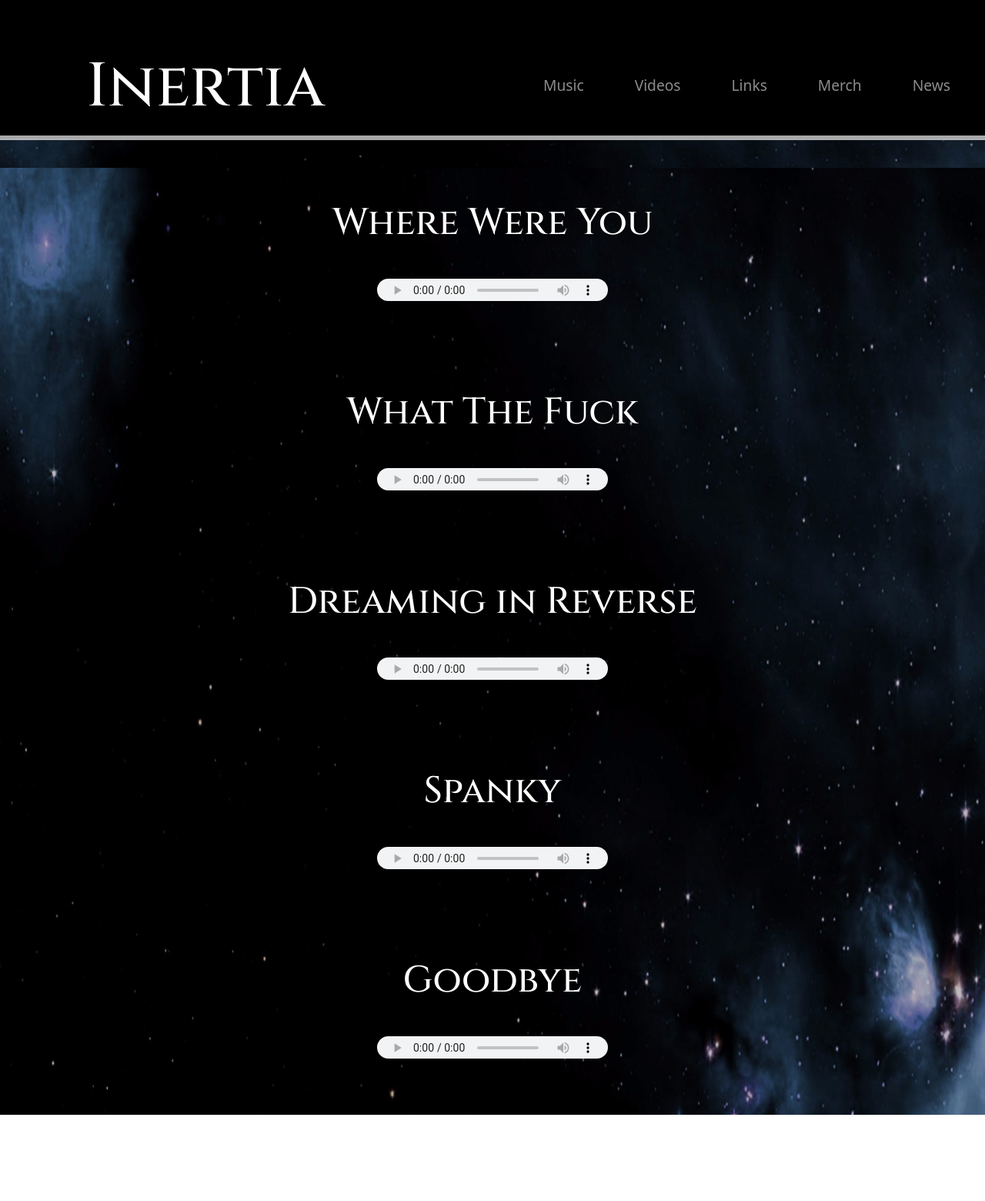
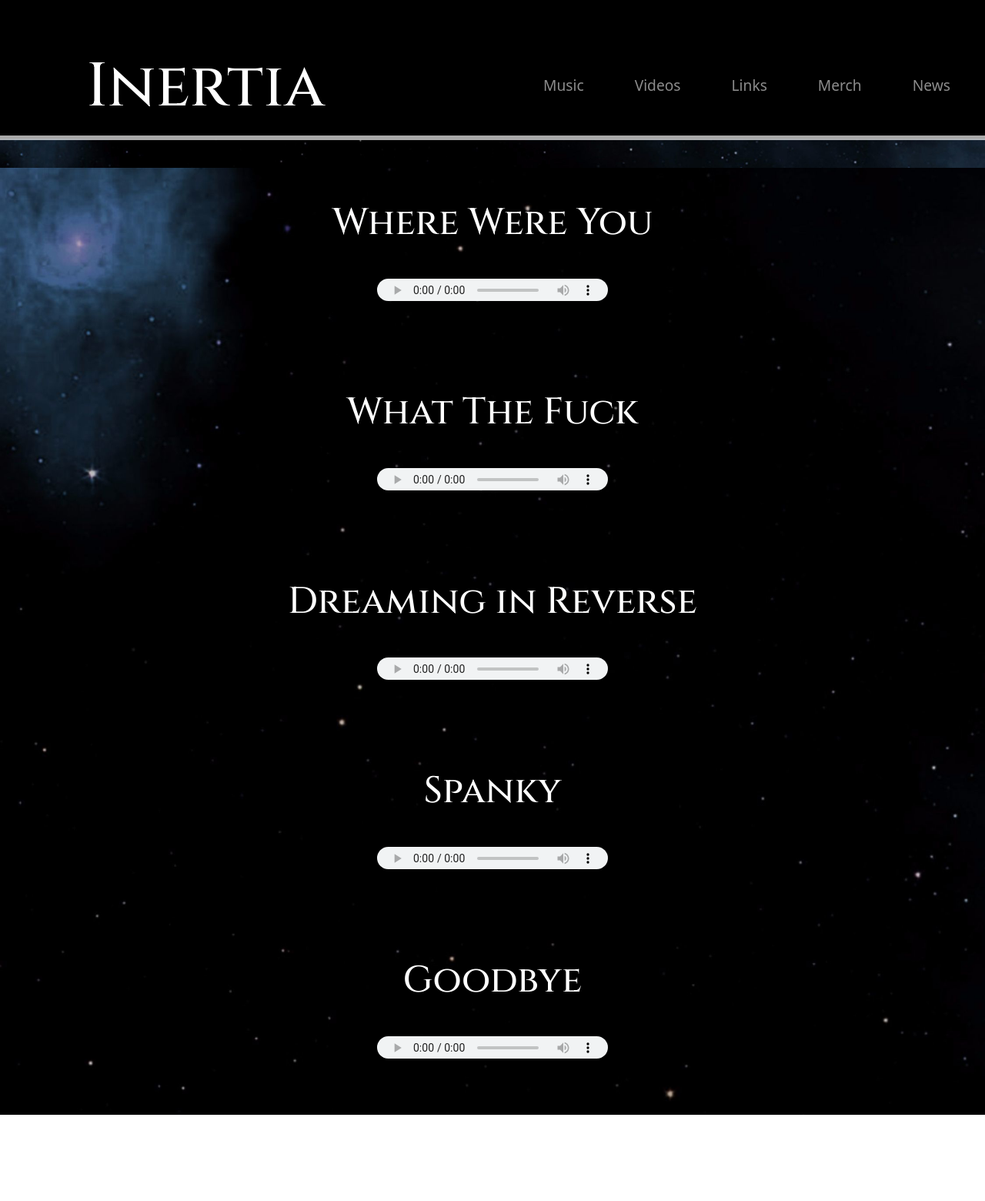
Before and after one commit to wasitthat/inertia, a Flask app: page /music.html in a window 1280 px wide. Shown: the whole page at 77% size. Run offline with Flask 2, Linux system fonts and the light colour scheme; some libraries are stand-ins or nearby versions.

Commit message:
going back to non 3d background and spacing players

```diff
--- a/static/css/style.css
+++ b/static/css/style.css
@@ -1,17 +1,17 @@
 #index-body{
     background-image: url("images/main-page.jpg");
     text-align: center;
-  background-size: 100% 100%;
+  contain;
 }
 #music-body{
     background-image: url("images/spacey.jpg");
     text-align: center;
-  background-size: 100% 100%;
+  contain;
 }
 #links-body{
     background-image: url("images/links.jpg");
     text-align: center;
-  background-size: 100% 100%;
+  background-size: contain;
 }
 body, html {
   height: 100%;
@@ -27,7 +27,7 @@ body, html {
   /* Create the parallax scrolling effect */
   background-attachment: fixed;
   background-repeat: no-repeat;
-  background-size: 100% 100%;
+  background-size: contain;
 }
 #header{
     background-color: fff;
@@ -100,7 +100,7 @@ a.navbar-brand{
 .music-background{
     background-image: url("images/spacey.jpg");
     text-align: center;
-    background-size: 100% 100%;
+    background-size: cover;
 
 }
 .music-players{
```
